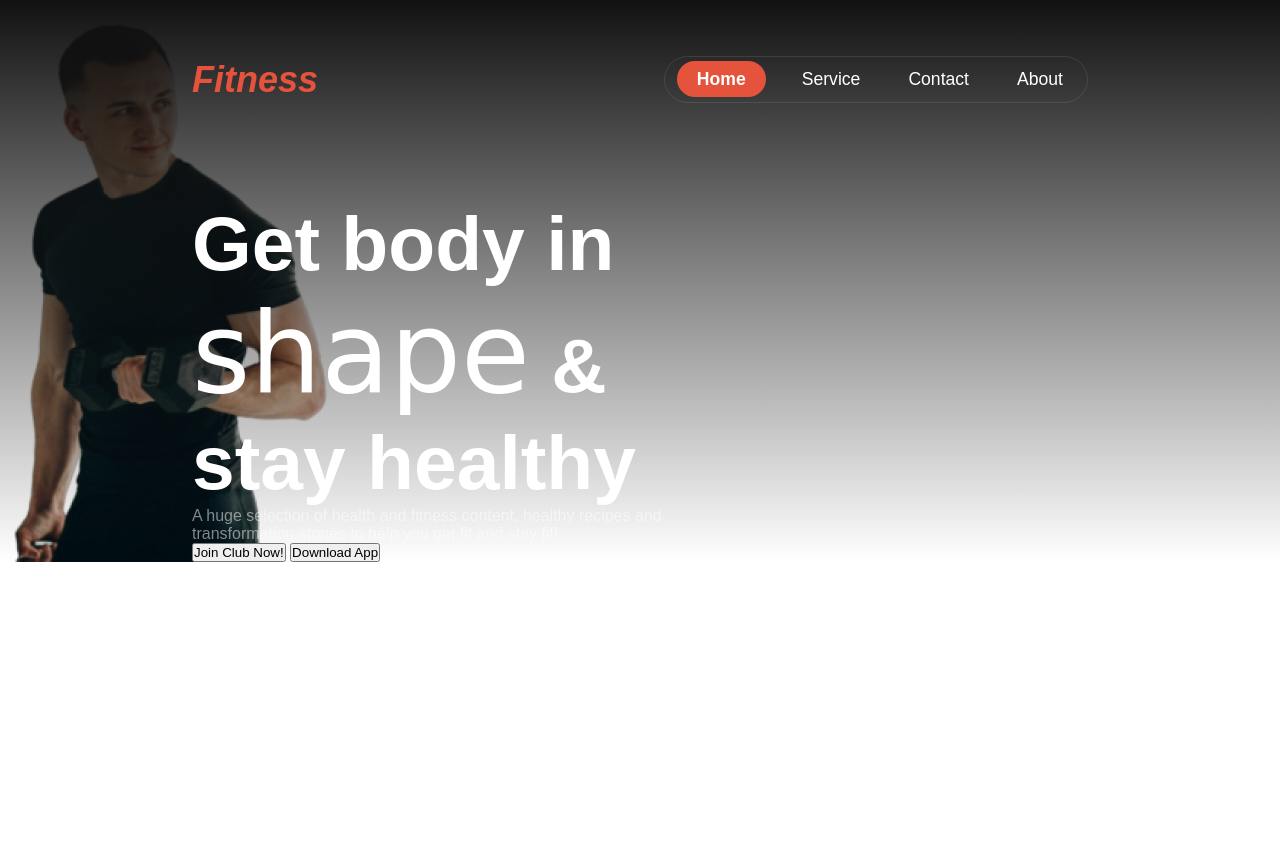
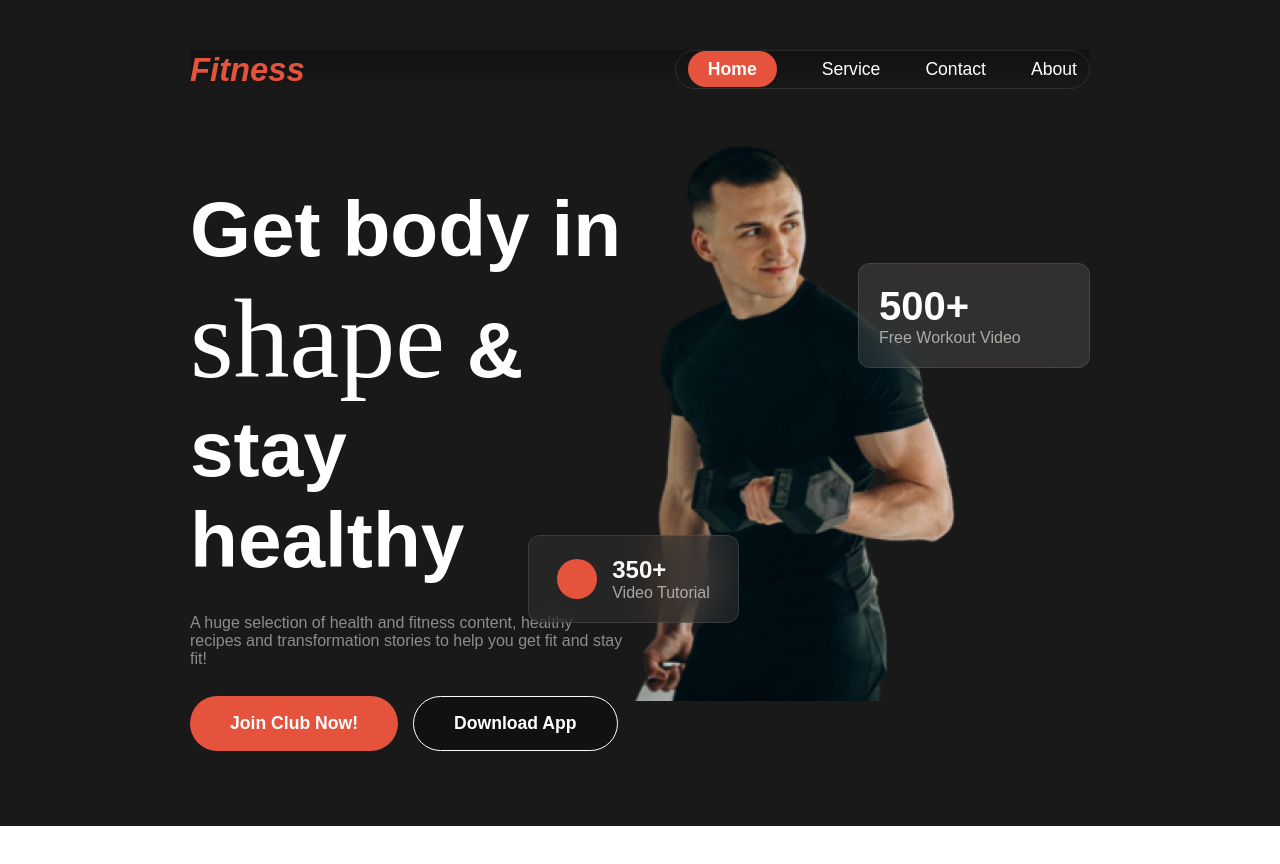
Before and after one commit to aminulislamolin22/RB10A2-Fitness-Site, a plain HTML site: page index.html in a window 1280 px wide. Shown: the top 864 px of the page. Before the commit the page ends 800 px from the top, so only its background shows below. Drawn offline with Linux system fonts and the light colour scheme; a web font is replaced by a local one.

Commit message:
banner & nav section completed

```diff
--- a/index.html
+++ b/index.html
@@ -17,25 +17,76 @@
             <nav class="navigation">
                 <h2 class="nav-heading"><em>Fitness</em></h2>
                 <ul class="nav-items">
-                    <li><a id="home" href="">Home</a></li>
-                    <li><a href="">Service</a></li>
-                    <li><a href="">Contact</a></li>
-                    <li><a href="">About</a></li>
+                    <li>
+                        <a id="home" href="">Home</a>
+                    </li>
+                    <li>
+                        <a href="">Service</a>
+                    </li>
+                    <li>
+                        <a href="">Contact</a>
+                    </li>
+                    <li>
+                        <a href="">About</a>
+                    </li>
                 </ul>
             </nav>
             <div class="banner-container">
-                <h1 class="banner-title">Get body in <span id="shape">shape</span> & stay healthy</h1>
-                <p class="banner-description">A huge selection of health and fitness content, healthy recipes and
-                    transformation stories to help you get fit and stay fit!</p>
-                <div class="btn">
-                    <button class="primary-btn">Join Club Now!</button>
-                    <button class="secondary-btn">Download App</button>
+                <div class="banner-text-container">
+                    <h1 class="banner-title">Get body in <span id="shape">shape</span> & stay healthy
+                    </h1>
+                    <p class="banner-subtitle">A huge selection of health and fitness content, healthy recipes and
+                        transformation stories to help you get fit and stay fit!</p>
+                    <div class="btn">
+                        <button class="primary-btn">Join Club Now!</button>
+                        <button class="secondary-btn">Download App</button>
+                    </div>
+                </div>
+                <div class="banner-img-container">
+                    <img src="images/Images 2.png" alt="">
+                    <div class="sub-btn-1">
+                        <div id="color"></div>
+                        <div class="video">
+                            <h4 class="tutorial-video-title">350+</h4>
+                            <p class="tutorial-video-subtitle">Video Tutorial</p>
+                        </div>
+                    </div>
+                    <div class="sub-btn-2">
+                        <h4 class="workout-video-title">500+</h4>
+                        <p class="workout-video-subtitle">Free Workout Video</p>
+                    </div>
                 </div>
             </div>
         </section>
     </header>
     <main>
-
+        <section class="habits hidden">
+            <h2 class="habits-title">Change Your Habits</h2>
+            <p class="habits-subtitle">We believe fitness should be accessible to everyone, everywhere, regardless of
+                income or access to a gym.</p>
+            <div class="habit-items-container">
+                <div class="habit-items">
+                    <img src="images/image 2.png" alt="">
+                    <h4>Movement</h4>
+                    <p>We believe fitness should be accessible to everyone</p>
+                </div>
+                <div class="habit-items">
+                    <img src="images/image 3.png" alt="">
+                    <h4>Time</h4>
+                    <p>We believe fitness should be accessible to everyone</p>
+                </div>
+                <div class="habit-items">
+                    <img src="images/image 4.png" alt="">
+                    <h4>Practice</h4>
+                    <p>We believe fitness should be accessible to everyone</p>
+                </div>
+                <div class="habit-items">
+                    <img src="images/image 5.png" alt="">
+                    <h4>Weight Loss</h4>
+                    <p>We believe fitness should be accessible to everyone</p>
+                </div>
+            </div>
+        </section>
     </main>
     <footer>
 
--- a/styles/style.css
+++ b/styles/style.css
@@ -14,53 +14,80 @@ body {
 }
 
 #shape {
-    font-family: "Updock", cursive;
+    font-family: "Updock", "cursive";
     font-weight: 400;
     font-size: 7rem;
 }
 
+/* shared styles */
 
-/* nav & banner styles */
+.primary-btn {
+    color: rgb(255, 255, 255);
+    font-size: 1.1rem;
+    font-weight: 600;
+    padding: 16px 40px;
+    border-radius: 42px;
+    border: none;
+    background: rgb(230, 83, 60);
+}
+
+.secondary-btn {
+    color: rgb(255, 255, 255);
+    background-color: rgb(17, 17, 17);
+    font-size: 1.1rem;
+    font-weight: 600;
+    border: 1px solid rgb(255, 255, 255);
+    border-radius: 42px;
+    padding: 16px 40px;
+}
+
+/* nav styles */
+
+header {
+    background-color: rgba(26, 25, 25, 1);
+}
 
 .banner {
-    background: linear-gradient(180.00deg, rgb(18, 17, 17), rgba(119, 119, 119, 0) 100%), url(../images/Images\ 2.png);
-    background-repeat: no-repeat;
-    max-height: 715px;
-    padding-top: 3.5rem;
-}
+    padding: 50px 0 75px 0;
+    margin: 0 190px;
 
-.nav-heading {
-    color: rgb(230, 83, 60);
-    font-size: 2.25rem;
 }
 
 .navigation {
     display: flex;
     justify-content: space-between;
     align-items: center;
-    margin: 0 12rem 6rem 12rem;
+    background: linear-gradient(180.00deg, rgb(17, 17, 17),rgba(119, 119, 119, 0) 100%);
+}
+
+.nav-heading {
+    color: rgb(230, 83, 60);
+    font-size: 2.05rem;
+    font-weight: 800;
 }
 
 .nav-items {
     display: flex;
     border: 1px solid rgba(255, 255, 255, 0.1);
     border-radius: 39px;
+    gap: 45px;
+    align-items: center;
+    padding: 8px 12px;
 }
 
-.nav-items a,
-li {
-    text-decoration: none;
+.nav-items li {
     list-style: none;
-    padding: 12px;
 }
 
 .nav-items a {
     color: rgb(255, 255, 255);
     font-size: 1.1rem;
+    text-decoration: none;
 }
 
 #home {
     color: rgb(255, 255, 255);
+    font-size: 1.1rem;
     font-weight: 600;
     border-radius: 46px;
     background: rgb(230, 83, 60);
@@ -68,18 +95,100 @@ li {
 }
 
 .banner-container {
-    max-width: 550px;
-    margin-left: 12rem;
+    display: flex;
+    justify-content: space-between;
+}
+
+.banner-text-container {
+    max-width: 600px;
 }
 
 .banner-title {
     color: rgb(255, 255, 255);
-    font-size: 4.8rem;
+    font-size: 4.9rem;
+    font-weight: 900;
+    margin-top: 95px;
+}
+
+.banner-subtitle {
+    color: rgba(255, 255, 255, 0.5);
+    font-size: 1rem;
+    font-weight: 400;
+    margin: 28px 0;
+}
+
+.btn {
+    display: flex;
+    gap: 15px;
+}
+
+.banner-img-container {
+    margin-top: 32px;
+}
+
+.sub-btn-1 {
+    display: flex;
+    width: 185px;
+    justify-content: center;
+    align-items: center;
+    border: 1px solid rgba(255, 255, 255, 0.1);
+    gap: 15px;
+    padding: 20px 12px;
+    border-radius: 12px;
+    background: rgba(48, 48, 48, 0.54);
+    margin-top: -170px;
+    margin-left: -100px;
+    backdrop-filter: blur(20px);
+}
+
+#color {
+    height: 40px;
+    width: 40px;
+    border-radius: 360px;
+    background: rgb(230, 83, 60);
+}
+
+.tutorial-video-title {
+    color: rgb(250, 250, 249);
+    font-size: 1.5rem;
     font-weight: 900;
 }
 
-.banner-description {
-    /* body-text */
-    color: rgba(255, 255, 255, 0.5);
-    font-size: 1rem;
+.tutorial-video-subtitle {
+    color: rgba(239, 237, 232, 0.65);
 }
+
+.sub-btn-2 {
+    width: 190px;
+    border: 1px solid rgba(255, 255, 255, 0.1);
+    padding: 20px;
+    border-radius: 12px;
+    backdrop-filter: blur(20px);
+    background: rgba(255, 255, 255, 0.1);
+    margin-top: -360px;
+    margin-left: 230px;
+}
+
+.workout-video-title {
+    color: rgb(255, 255, 255);
+    font-size: 2.5rem;
+    font-weight: 900;
+}
+
+.workout-video-subtitle {
+    color: rgba(239, 237, 232, 0.65);
+}
+
+
+
+
+
+
+
+
+
+
+.hidden {
+    visibility: hidden;
+    ;
+}
```
